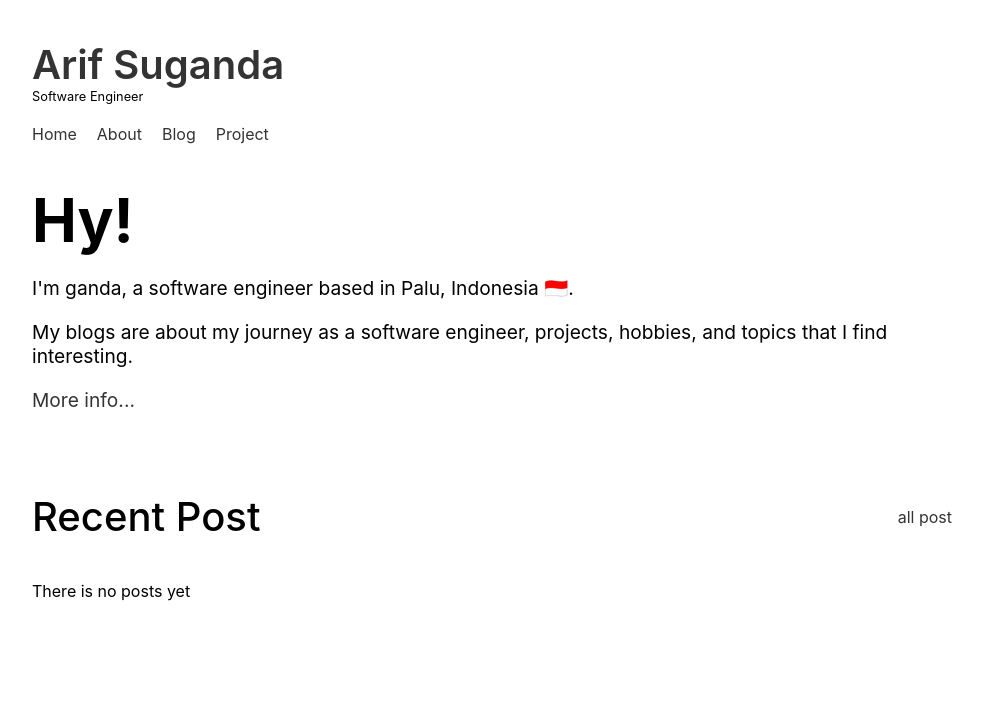
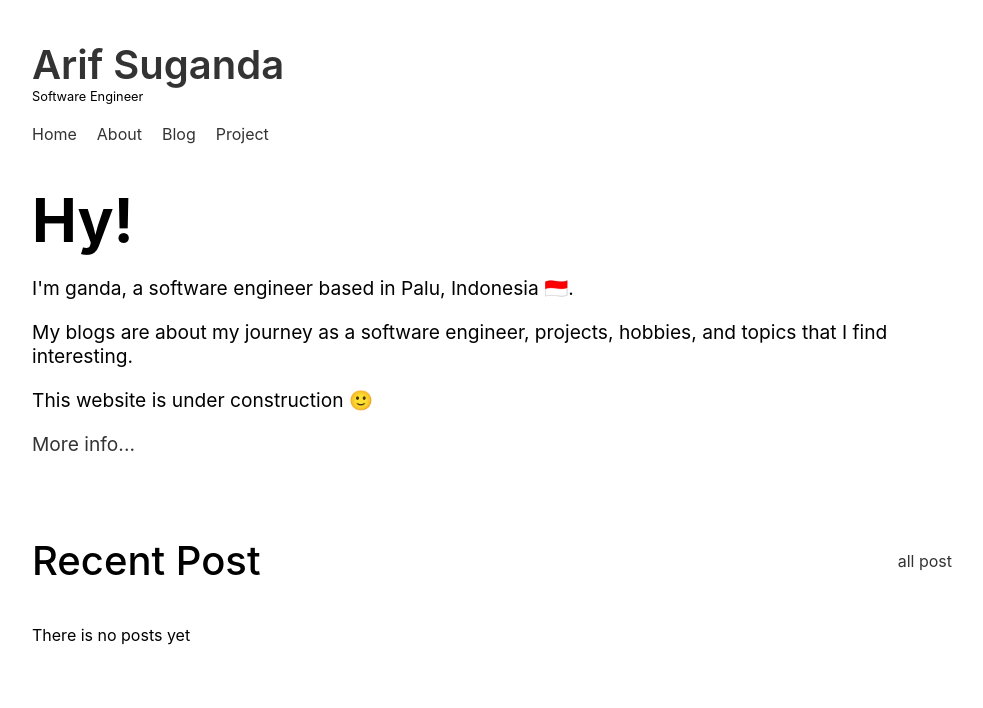
Before and after one commit to sugandasu/sugandasu.id, a Gatsby site: page / in a window 1280 px wide. Shown: the whole page, without its empty margins (148-1131 px from the left). Built offline with nearby package versions, Linux system fonts and the light colour scheme; Gatsby itself is replaced by a stand-in of ours.

Commit message:
this website is under construction 🙂

```diff
--- a/src/pages/index.js
+++ b/src/pages/index.js
@@ -17,6 +17,7 @@ const IndexPage = () => {
             My blogs are about my journey as a software engineer, projects,
             hobbies, and topics that I find interesting.
           </p>
+          <p>This website is under construction 🙂</p>
           <p>
             <Link to="/about">More info...</Link>
           </p>
```
